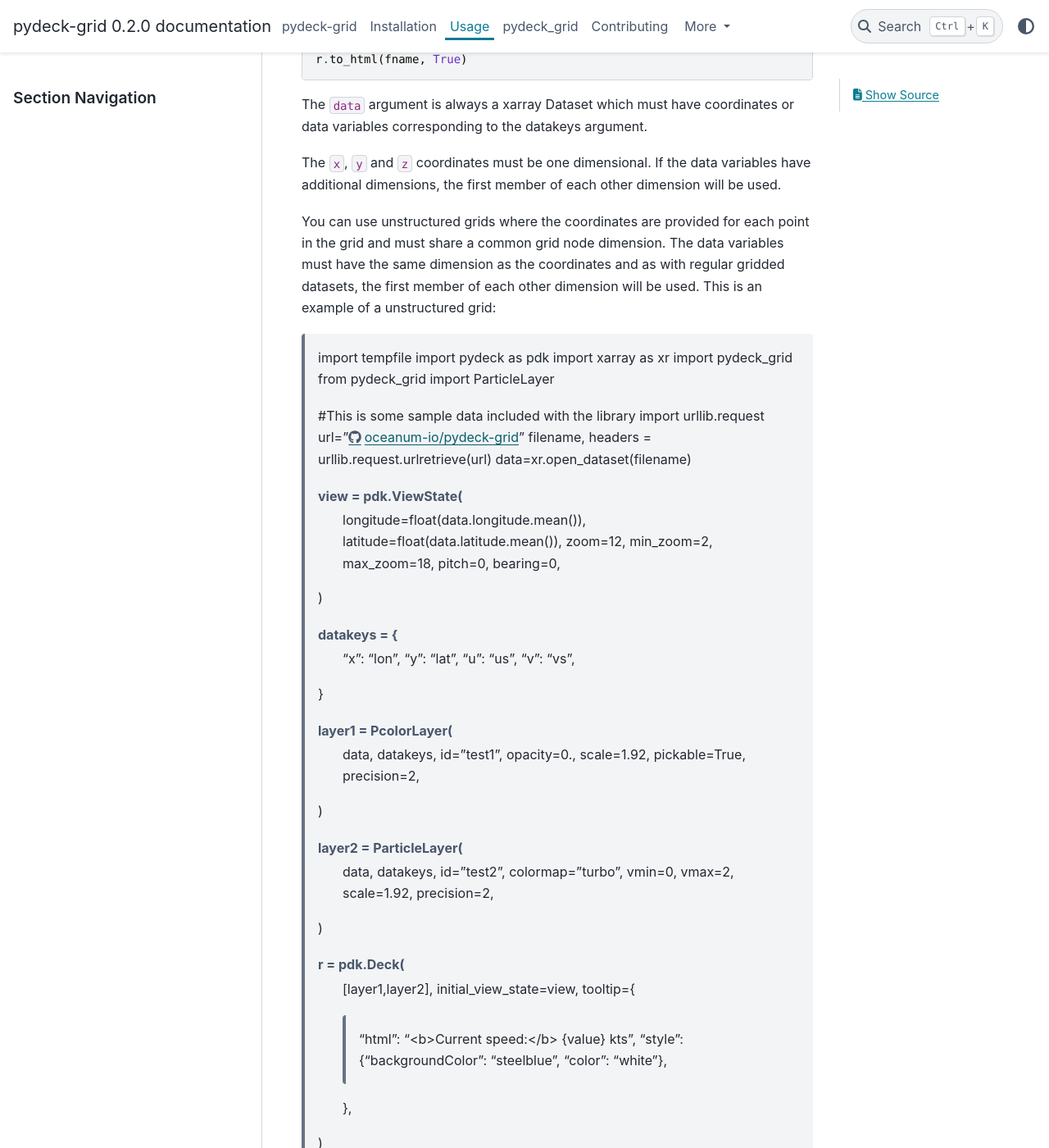
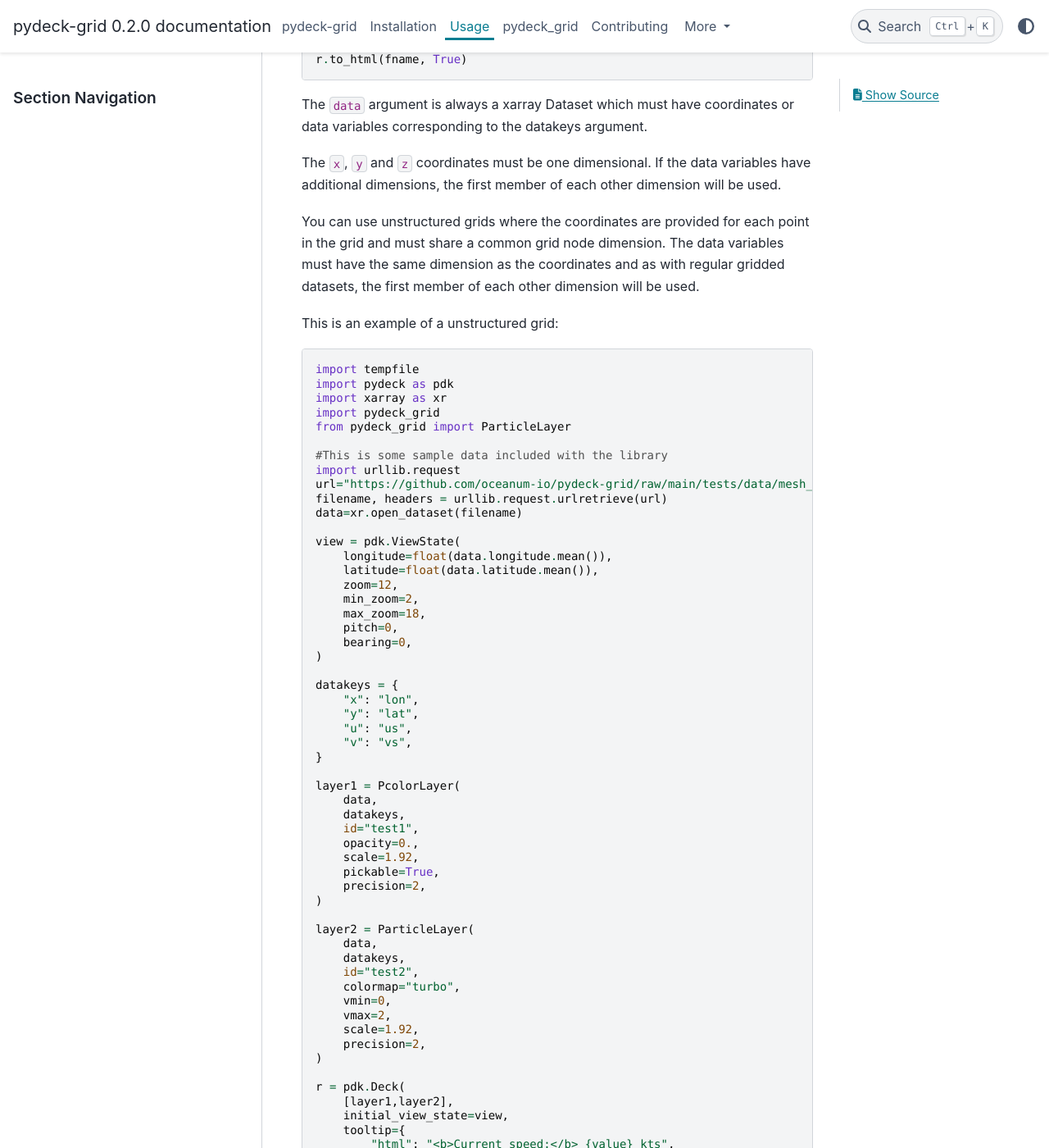
Before and after one commit to oceanum-io/pydeck-grid, a Sphinx documentation site: the page built from docs/usage.rst, in a window 1280 px wide and 1400 px high, scrolled down 1100 px. Shown: the whole window at 82% size. Built offline with Sphinx 7.4.7 and the PyData theme 0.15.4, drawn with Linux system fonts in a browser that asks for light colours; some of the changed text lies outside the part shown.

Commit message:
Fix docs

```diff
--- a/docs/usage.rst
+++ b/docs/usage.rst
@@ -62,8 +62,9 @@ The ``data`` argument is always a xarray Dataset which must have coordinates or
 
 The ``x``, ``y`` and ``z`` coordinates must be one dimensional. If the data variables have additional dimensions, the first member of each other dimension will be used.
 
-You can use unstructured grids where the coordinates are provided for each point in the grid and must share a common grid node dimension. The data variables must have the same dimension as the coordinates and as with regular gridded datasets, the first member of each other dimension will be used. This is an example of a unstructured grid:
+You can use unstructured grids where the coordinates are provided for each point in the grid and must share a common grid node dimension. The data variables must have the same dimension as the coordinates and as with regular gridded datasets, the first member of each other dimension will be used.
 
+This is an example of a unstructured grid::
 
     import tempfile
     import pydeck as pdk
```
Also changed, not shown: other parts of docs/usage.rst (+2 -0 lines).
